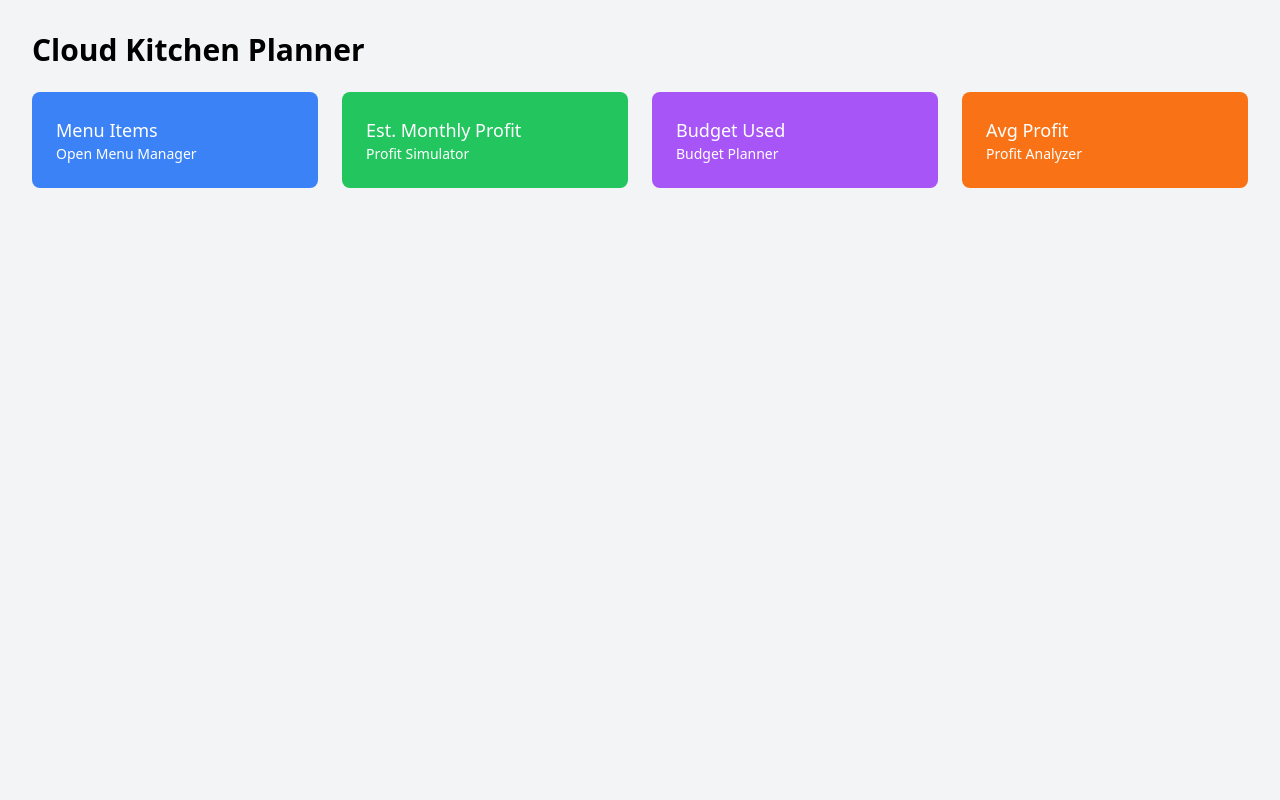
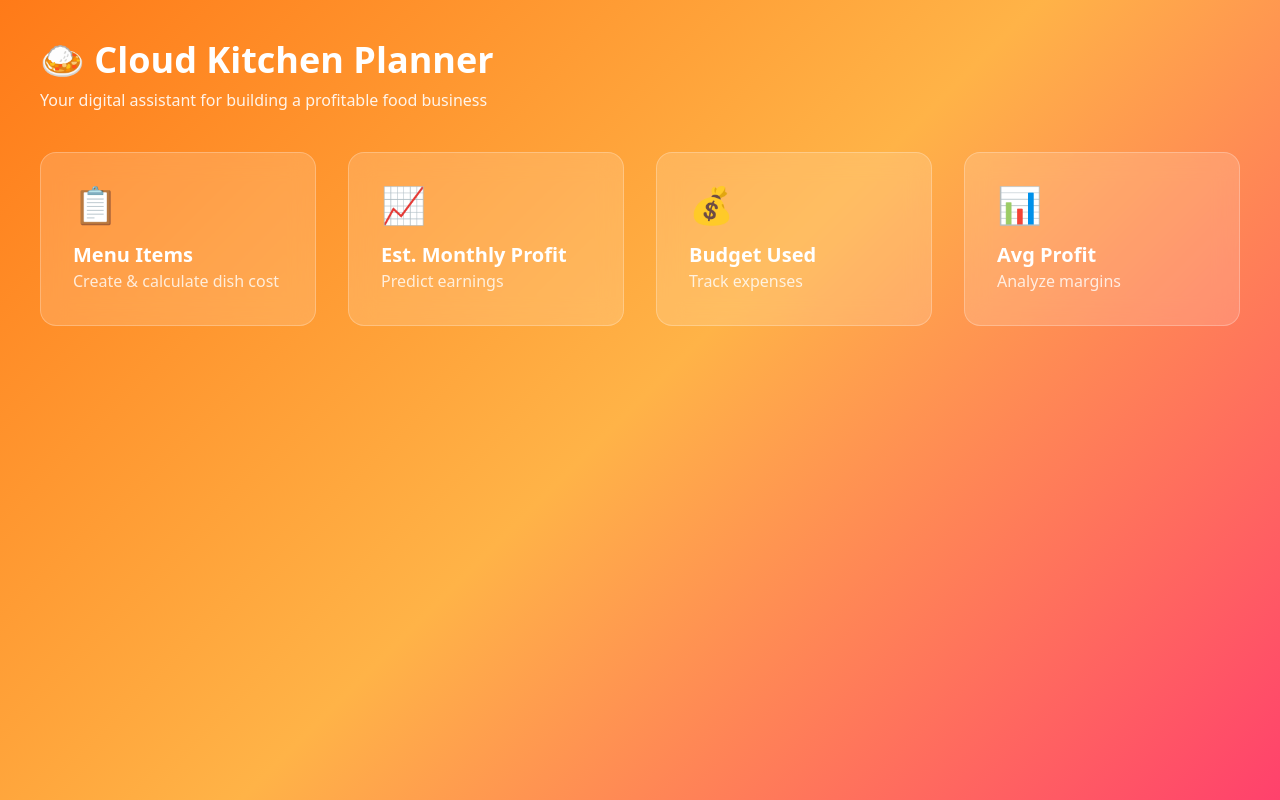
Before and after one commit to shoppluse/cksandeep, a plain HTML site: page index.html in a window 1280 px wide. Drawn offline with nearby package versions, Linux system fonts and the light colour scheme.

Commit message:
Update index.html

```diff
--- a/index.html
+++ b/index.html
@@ -4,37 +4,84 @@
 <meta name="viewport" content="width=device-width, initial-scale=1.0">
 <title>Cloud Kitchen Planner</title>
 <script src="https://cdn.tailwindcss.com"></script>
+
+<style>
+body{
+background: linear-gradient(135deg,#ff7a18,#ffb347,#ff416c);
+min-height:100vh;
+}
+
+.card{
+backdrop-filter: blur(12px);
+background: rgba(255,255,255,0.15);
+border:1px solid rgba(255,255,255,0.25);
+transition: all .25s ease;
+}
+
+.card:hover{
+transform: translateY(-8px) scale(1.03);
+background: rgba(255,255,255,0.25);
+box-shadow:0 20px 40px rgba(0,0,0,0.25);
+}
+
+.fade{
+animation: fadeIn .6s ease;
+}
+
+@keyframes fadeIn{
+from{opacity:0;transform:translateY(20px);}
+to{opacity:1;transform:translateY(0);}
+}
+</style>
 </head>
 
-<body class="bg-gray-100">
+<body class="text-white">
 
-<div class="p-8">
-<h1 class="text-3xl font-bold mb-6">Cloud Kitchen Planner</h1>
+<div class="p-10 fade">
 
-<div class="grid md:grid-cols-4 gap-6">
+<h1 class="text-4xl font-bold mb-2">🍛 Cloud Kitchen Planner</h1>
+<p class="mb-10 opacity-90">Your digital assistant for building a profitable food business</p>
 
-<a href="menu.html" class="bg-blue-500 text-white p-6 rounded-lg hover:scale-105 transition block">
-<h2 class="text-lg">Menu Items</h2>
-<p class="text-sm">Open Menu Manager</p>
+<div class="grid md:grid-cols-4 gap-8">
+
+<a href="menu.html" class="card p-8 rounded-2xl block">
+<div class="text-4xl mb-4">📋</div>
+<h2 class="text-xl font-semibold">Menu Items</h2>
+<p class="opacity-80">Create & calculate dish cost</p>
 </a>
 
-<a href="profit.html" class="bg-green-500 text-white p-6 rounded-lg hover:scale-105 transition block">
-<h2 class="text-lg">Est. Monthly Profit</h2>
-<p class="text-sm">Profit Simulator</p>
+<a href="profit.html" class="card p-8 rounded-2xl block">
+<div class="text-4xl mb-4">📈</div>
+<h2 class="text-xl font-semibold">Est. Monthly Profit</h2>
+<p class="opacity-80">Predict earnings</p>
 </a>
 
-<a href="budget.html" class="bg-purple-500 text-white p-6 rounded-lg hover:scale-105 transition block">
-<h2 class="text-lg">Budget Used</h2>
-<p class="text-sm">Budget Planner</p>
+<a href="budget.html" class="card p-8 rounded-2xl block">
+<div class="text-4xl mb-4">💰</div>
+<h2 class="text-xl font-semibold">Budget Used</h2>
+<p class="opacity-80">Track expenses</p>
 </a>
 
-<a href="profit.html" class="bg-orange-500 text-white p-6 rounded-lg hover:scale-105 transition block">
-<h2 class="text-lg">Avg Profit</h2>
-<p class="text-sm">Profit Analyzer</p>
+<a href="profit.html" class="card p-8 rounded-2xl block">
+<div class="text-4xl mb-4">📊</div>
+<h2 class="text-xl font-semibold">Avg Profit</h2>
+<p class="opacity-80">Analyze margins</p>
 </a>
 
 </div>
+
 </div>
+
+<script>
+// preload pages so next page opens instantly
+const pages=["menu.html","profit.html","budget.html"];
+pages.forEach(p=>{
+const link=document.createElement("link");
+link.rel="prefetch";
+link.href=p;
+document.head.appendChild(link);
+});
+</script>
 
 </body>
 </html>
```
